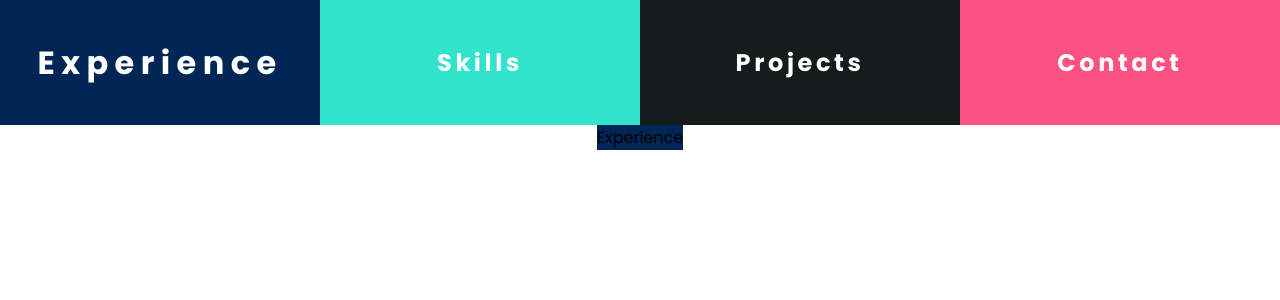
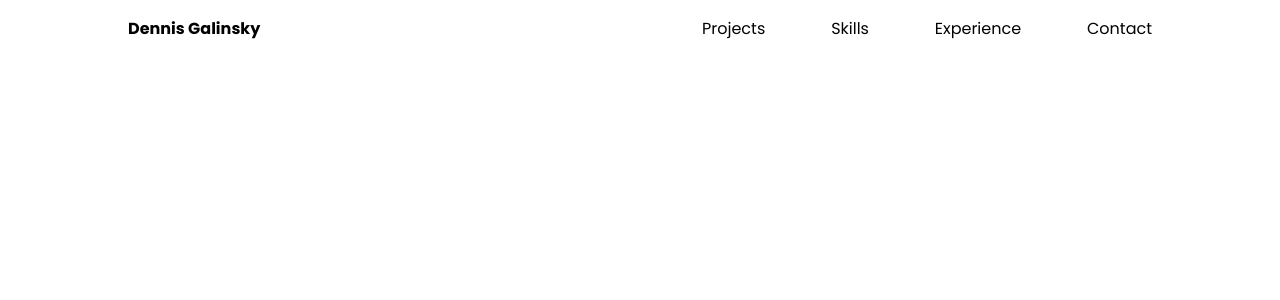
Before and after one commit to dennis-bg/portfolio, a React (Create React App) app: page / in a window 1280 px wide. Shown: the top 300 px of the page. Built offline with nearby package versions, Linux system fonts and the light colour scheme.

Commit message:
navbar wip

```diff
--- a/src/App.js
+++ b/src/App.js
@@ -2,10 +2,14 @@ import logo from './logo.svg';
 import './App.css';
 import { Navbar } from './components/navbar';
 import { Portfolio } from './components/portfolio';
+import { getSuggestedQuery } from '@testing-library/react';
 
 function App() {
   return (
-    <Portfolio/>
+    <div style={{backgroundColor: "#f5f5f5", display: "flex", justifyContent: "center"}}>
+      <Navbar/>
+
+    </div>
   );
 }
 
--- a/src/components/navbar/index.jsx
+++ b/src/components/navbar/index.jsx
@@ -5,7 +5,30 @@ export const Navbar = () => (
   <div className={styles.navBar}>
 
   <h5>Dennis Galinsky</h5>
-  <div className={styles.links}>
+
+
+  <nav>
+    {/* <svg id="close" xmlns="http://www.w3.org/2000/svg" width="23.359" height="23.282" viewBox="0 0 23.359 23.282">
+      <path fill="white" id="close" d="M23.359,5.7,13.984,15l9.375,9.3-2.344,2.344-9.375-9.3-9.3,9.3L0,24.3,9.3,15,0,5.7,2.344,3.359l9.3,9.3,9.375-9.3Z" transform="translate(0 -3.359)"/>
+    </svg> */}
+      <ul>
+        <li>
+          <a id="projects" href="#project-section" >Projects</a>
+        </li>
+        <li>
+          <a id="skills" href="#skills-section" >Skills</a>
+        </li>
+        <li>
+          <a id="experience" href="#experience-section" >Experience</a>
+        </li>
+        <li>
+          <a id="contact" href="#contact-section" >Contact</a>
+        </li>
+
+
+      </ul>
+
+      {/* <div className={styles.links}>
     <a href="https://www.linkedin.com/in/dennis-galinsky-a1b406150/">
       <svg id="linkedin-nav" xmlns="http://www.w3.org/2000/svg" width="20" height="20" viewBox="0 0 20 20">
         <path id="linkedin" d="M0,0V20H20V0ZM4.905,3.932a1.566,1.566,0,0,1,1.607,1.5,1.555,1.555,0,0,1-1.627,1.5H4.862a1.562,1.562,0,0,1-1.586-1.5,1.576,1.576,0,0,1,1.628-1.5Zm8.5,3.975a3.206,3.206,0,0,1,2.368.952,4.486,4.486,0,0,1,.952,2.959v4.99H13.848V12.157c-.007-.872-.305-1.931-1.459-1.967a1.641,1.641,0,0,0-1.479,1.057,1.885,1.885,0,0,0-.106.7v4.863H7.928c.011-2.431.026-4.862.021-7.294q0-1.036-.021-1.395H10.8V9.345a3.875,3.875,0,0,1,.878-.941,2.976,2.976,0,0,1,1.722-.5Zm-9.957.212H6.321v8.689H3.446V8.119Z"/>
@@ -17,36 +40,17 @@ export const Navbar = () => (
       </svg>
     </a>
 
-  </div>
-
-  <nav>
-    <svg id="close" xmlns="http://www.w3.org/2000/svg" width="23.359" height="23.282" viewBox="0 0 23.359 23.282">
-      <path fill="white" id="close" d="M23.359,5.7,13.984,15l9.375,9.3-2.344,2.344-9.375-9.3-9.3,9.3L0,24.3,9.3,15,0,5.7,2.344,3.359l9.3,9.3,9.375-9.3Z" transform="translate(0 -3.359)"/>
-    </svg>
-      <ul>
-        <div className={styles.liContainer}>
-          <a id="projects" href="#project-section" ><li>Projects</li></a>
-        </div>
-        <div className={styles.liContainer}>
-          <a id="skills" href="#skills-section" ><li>Skills</li></a>
-        </div>
-        <div className={styles.liContainer}>
-          <a id="experience" href="#experience-section" ><li>Experience</li></a>
-        </div>
-        <div className={styles.liContainer}>
-          <a id="contact" href="#contact-section" ><li>Contact</li></a>
-        </div>
+  </div> */}
+  </nav>
 
 
-      </ul>
-  </nav>
-  <svg  id="hamburger" xmlns="http://www.w3.org/2000/svg" width="20.625" height="18" viewBox="0 0 20.625 18">
+  {/* <svg  id="hamburger" xmlns="http://www.w3.org/2000/svg" width="20.625" height="18" viewBox="0 0 20.625 18">
     <g id="hamburger-menu" transform="translate(-4.688 -5.625)">
       <path id="Path_14" data-name="Path 14" d="M4.688,5.625H25.313V7.5H4.688Z"/>
       <path id="Path_15" data-name="Path 15" d="M4.688,14.063H25.313v1.875H4.688Z" transform="translate(0 -0.375)"/>
       <path id="Path_16" data-name="Path 16" d="M4.688,22.5H25.313v1.875H4.688Z" transform="translate(0 -0.75)"/>
     </g>
-  </svg>
+  </svg> */}
 
 </div>
 )
--- a/src/components/navbar/styles.module.css
+++ b/src/components/navbar/styles.module.css
@@ -1,4 +1,4 @@
-@-webkit-keyframes navLinkFade {
+/* @-webkit-keyframes navLinkFade {
     from {
       opacity: 0;
       -webkit-transform: translateX(50px);
@@ -22,9 +22,9 @@
       -webkit-transform: translateX(0);
               transform: translateX(0);
     }
-  }
+  } */
 
-  .navBar {
+   .navBar {
     z-index: 5000;
     background-color: white;
     display: -webkit-box;
@@ -33,13 +33,52 @@
     -webkit-box-align: center;
         -ms-flex-align: center;
             align-items: center;
+            justify-content: space-between;
     height: 7vh;
     width: 100%;
     position: fixed;
     top: 0;
+
+    width: 80%;
   }
 
-  .navBar #hamburger, .navBar #close {
+  .navBar h5 {
+    font-size: 1em;
+  }
+
+  .navBar nav {
+    width: 50%;
+    height: 100%;
+    display: flex;
+    flex-direction: row;
+    justify-content: flex-end;
+  }
+
+  .navBar ul {
+    list-style-type: none;
+    display: flex;
+    flex-direction: row;
+    justify-content: space-between;
+    height: 100%;
+    width: 100%;
+    margin: 0;
+    /* min-width: 350px; */
+    max-width: 450px;
+  }
+
+  .navBar li {
+    height: 100%;
+    display: flex;
+    align-items: center;
+    justify-content: center;
+  }
+
+  .navBar li a {
+    text-decoration: none;
+    color: black;
+  }
+
+  /*.navBar #hamburger, .navBar #close {
     display: none;
   }
 
@@ -58,7 +97,7 @@
       -webkit-box-align: center;
           -ms-flex-align: center;
               align-items: center;
-      background-color: #161C1B;
+
       height: 100%;
       width: 55%;
     }
@@ -66,11 +105,11 @@
       width: 25%;
     }
     .navBar ul li {
+      text-decoration: none;
       width: 100%;
     }
     .navBar ul a {
-      text-decoration: none;
-      color: white;
+
       text-align: center;
       font-size: 0.9em;
     }
@@ -83,189 +122,19 @@
     }
   }
 
-  @media only screen and (min-width: 750px) {
-    .navBar h5 {
-      margin-left: 2em;
-      margin-right: 3em;
-    }
-  }
-
-  @media only screen and (min-width: 800px) {
-    .navBar ul {
-      width: 38%;
-      padding-right: 6em;
-      font-size: 0.8em;
-    }
-    .navBar h5 {
-      margin-left: 6em;
-      margin-right: 5em;
-    }
-  }
-
-  @media only screen and (min-width: 850px) {
-    .navBar h5 {
-      margin-right: 7em;
-    }
-  }
-
-  @media only screen and (min-width: 900px) {
-    .navBar h5 {
-      margin-right: 9em;
-    }
-  }
-
-  @media only screen and (min-width: 950px) {
-    .navBar h5 {
-      margin-right: 11em;
-    }
-  }
-
-  @media only screen and (min-width: 1000px) {
-    .navBar h5 {
-      margin-right: 13em;
-    }
-  }
-
-  @media only screen and (min-width: 1050px) {
-    .navBar h5 {
-      margin-right: 15em;
-    }
-  }
-
-  @media only screen and (min-width: 1100px) {
-    .navBar h5 {
-      margin-right: 17em;
-    }
-  }
-
-  @media only screen and (min-width: 1150px) {
-    .navBar h5 {
-      margin-right: 19em;
-    }
-  }
-
-  @media only screen and (min-width: 1200px) {
-    .navBar h5 {
-      margin-right: 19em;
-      margin-left: 10em;
-    }
-    .navBar ul {
-      width: 30%;
-      padding-right: 10em;
-    }
-  }
-
-  @media only screen and (min-width: 1250px) {
-    .navBar h5 {
-      margin-right: 21em;
-    }
-  }
-
-  @media only screen and (min-width: 1300px) {
-    .navBar h5 {
-      margin-left: 14em;
-      margin-right: 21em;
-    }
-    .navBar ul {
-      width: 25%;
-      padding-right: 14em;
-    }
-  }
-
-  @media only screen and (min-width: 1350px) {
-    .navBar h5 {
-      margin-right: 23em;
-    }
-  }
-
-  @media only screen and (min-width: 1400px) {
-    .navBar h5 {
-      margin-right: 25em;
-    }
-  }
-
-  @media only screen and (min-width: 1450px) {
-    .navBar h5 {
-      margin-right: 27em;
-    }
-  }
-
-  @media only screen and (min-width: 1500px) {
-    .navBar h5 {
-      margin-right: 30em;
-    }
-  }
-
-  @media only screen and (min-width: 1550px) {
-    .navBar h5 {
-      margin-right: 32em;
-    }
-  }
-
-  @media only screen and (min-width: 1600px) {
-    .navBar h5 {
-      margin-left: 16em;
-      margin-right: 26em;
-    }
-    .navBar ul {
-      width: 30%;
-      padding-right: 16em;
-    }
-  }
-
-  @media only screen and (min-width: 1650px) {
-    .navBar h5 {
-      margin-left: 18em;
-      margin-right: 24em;
-    }
-    .navBar ul {
-      padding-right: 18em;
-    }
-  }
-
-  @media only screen and (min-width: 1700px) {
-    .navBar h5 {
-      margin-right: 26em;
-    }
-  }
-
-  @media only screen and (min-width: 1750px) {
-    .navBar h5 {
-      margin-right: 28em;
-    }
-  }
-
-  @media only screen and (min-width: 1800px) {
-    .navBar h5 {
-      margin-right: 30em;
-    }
-  }
-
-  @media only screen and (min-width: 1850px) {
-    .navBar h5 {
-      margin-right: 32em;
-    }
-  }
-
-  @media only screen and (min-width: 1900px) {
-    .navBar h5 {
-      margin-right: 34em;
-    }
-  }
-
   .navBar h5 {
     font-size: 0.7em;
     font-weight: bold;
     letter-spacing: 0.1em;
-  }
+  } */
 
-  @media (min-width: 300px) {
+  /* @media (min-width: 300px) {
     .navBar h5 {
       font-size: 1em;
     }
-  }
+  } */
 
-  @media only screen and (max-width: 650px) {
+  /* @media only screen and (max-width: 650px) {
     .navBar h5 {
       margin-left: 1em;
     }
@@ -350,4 +219,4 @@
     .navBar h5 {
       font-size: 0.65em;
     }
-  }
+  } */
```
